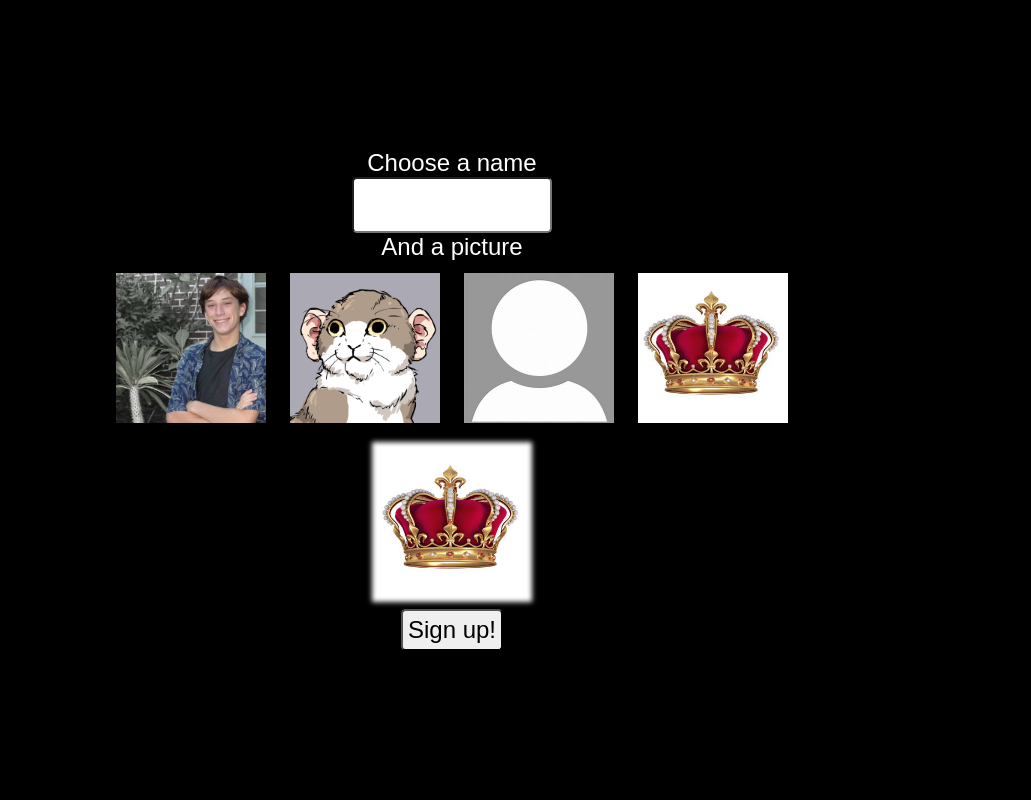
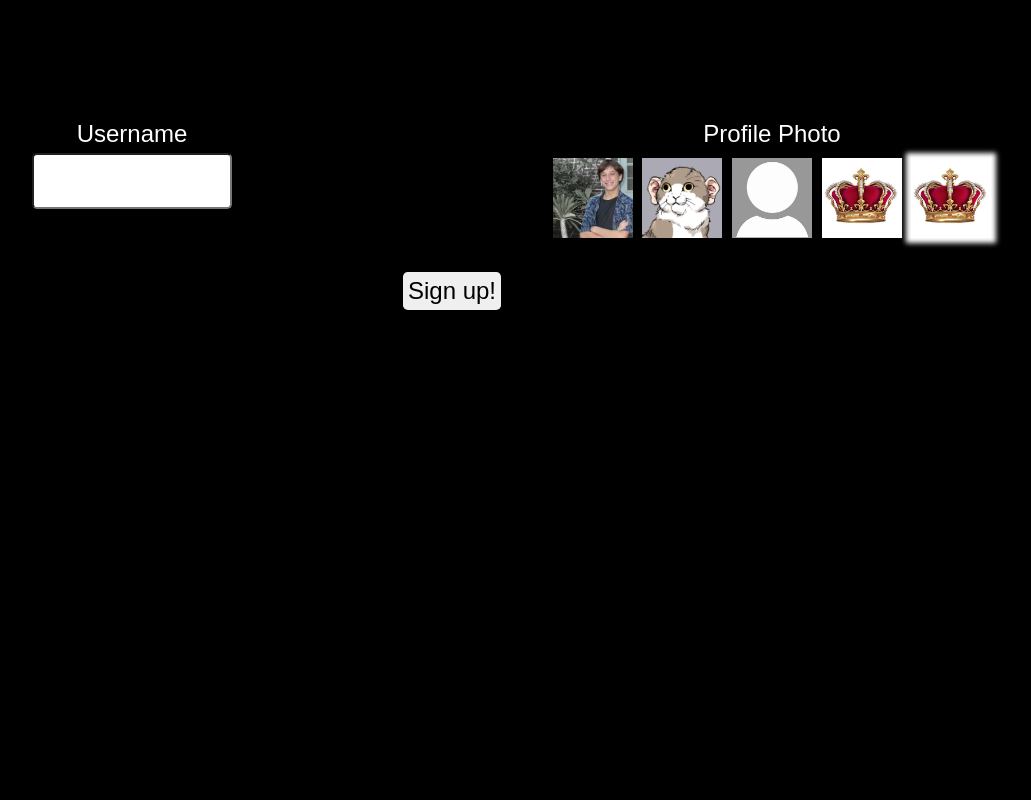
Before and after one commit to apccurtiss/interactive-presentations, a Flask app: page /signup in a window 1280 px wide. Shown: the whole page, without its empty margins (188-1219 px from the left). Run offline with Flask 2, Linux system fonts and the light colour scheme.

Commit message:
Cleaned up the styling across the board, and the server-side user handling.

```diff
--- a/server.py
+++ b/server.py
@@ -1,5 +1,6 @@
 
 import cgi
+from collections import defaultdict
 from datetime import datetime
 import functools
 import logging
@@ -20,8 +21,9 @@ from flask import (
     url_for)
 from flask_limiter import Limiter
 from flask_limiter.util import get_remote_address
-from flask_socketio import emit, send, SocketIO
+from flask_socketio import emit, join_room, send, SocketIO
 from profanity_filter import ProfanityFilter
+import uuid
 
 logging.basicConfig(level=logging.INFO)
 logger = logging.getLogger(__name__)
@@ -38,14 +40,57 @@ limiter = Limiter(app, key_func=get_remote_address)
 PHOTO_PATH = 'static/data/profile_photos'
 photos = list(enumerate(os.path.join(PHOTO_PATH, f) for f in os.listdir(PHOTO_PATH)))
 
-users = {
-    'admin': '/static/data/profile_photos/admin.jpg'
+class User:
+    achievements = set()
+
+    def __init__(self, uid, username, profile_photo):
+        self.uid = uid
+        self.username = username
+        self.profile_photo = profile_photo
+
+class Users:
+    _users_by_id = {}
+    _users_by_name = {}
+
+    @classmethod
+    def add(cls, uid, username, profile_photo):
+        cls._users_by_id[uid] = cls._users_by_name[username] = User(
+            uid=uid,
+            username=username,
+            profile_photo=profile_photo
+        )
+
+    @classmethod
+    def get_name(cls, username):
+        return cls._users_by_name.get(username)
+
+    @classmethod
+    def get_id(cls, uid):
+        return cls._users_by_id.get(uid)
+
+    @classmethod
+    def get_all(cls):
+        return cls._users_by_id.values()
+
+class Achievement:
+    def __init__(self, desc, howto):
+        self.desc = desc
+        self.howto = howto
+
+achievements = {
+    'client-side/username': 'stole the same username as someone else',
+    'client-side/button': '<did whatever the button does>',
+    'xss/search': 'created a malicious link',
+    # 'xss/bio': 'create a malicious page',
+    'cookies/admin': 'got to the secret admin page',
+    'csrf/admin': '',
 }
+
 
 def requires_auth(f):
     @functools.wraps(f)
     def decorator(*pargs, **kwargs):
-        if session.get('username') not in users:
+        if not Users.get_id(session.get('uid')):
             return redirect(url_for('signup'))
         else:
             return f(*pargs, **kwargs)
@@ -54,14 +99,21 @@ def requires_auth(f):
 
 
 @socketio.on('connect')
+@requires_auth
 def test_connect():
-    emit('my response', {'data': 'Connected'})
+    # Add client to client list
+    flask_id = session.get('uid')
+    socketio_id = request.sid
+    logging.info(f'New socketio connection from {flask_id} (id #{socketio_id})')
+
+    join_room(flask_id)
 
 
 @socketio.on('chat_message')
+@requires_auth
 def handle_chat_message(message):
-    user = session['username']
-    logging.info(f'{user} says: {message}')
+    user = Users.get_id(session['uid'])
+    logging.info(f'{user.username} says: {message}')
 
     if len(message) > 200:
         emit('chat_error', 'Message was too long.')
@@ -69,29 +121,37 @@ def handle_chat_message(message):
     censored_message = pf.censor(message)
     emit('chat_message', {
         'content': censored_message,
-        'username': user,
+        'username': user.username,
         'time': datetime.now().strftime('%I:%M%p').lower().strip('0')
     }, json=True, broadcast=True)
 
 
 @app.route('/api/users')
 def get_all_users():
-    return json.dumps(users.keys())
+    return json.dumps([user.username for user in Users.get_all()])
 
 
-@app.route('/api/user/<user>')
-def get_user(user):
-    return jsonify(users.get(user, None))
+@app.route('/api/user/<username>')
+def get_user(username):
+    user = Users.get_name(username)
+    if not user:
+        return jsonify(None)
+    else:
+        return jsonify({
+            'username': user.username,
+            'profile_photo': user.profile_photo
+        })
 
 
-def handle_achievement(user, achievement):
-    logging.info(f'{user} got achievement: {achievement}')
+def trigger_achievement(uid, achievement):
+    user = Users.get_id(uid)
+    logging.info(f'{user.username} got achievement: {achievement}')
 
     emit('achievement', {
-        'username': user,
-        'username': user,
+        'username': user.username,
+        'achievement': achievement,
         'time': datetime.now().strftime('%I:%M%p').lower().strip('0')
-    }, json=True, broadcast=True)
+    }, json=True, room=uid)
 
 
 # @app.after_request
@@ -114,12 +174,13 @@ def handle_csp():
 @app.route('/')
 @requires_auth
 def index():
-    return render_template('index.html')
+    user = Users.get_id(session['uid'])
+    return render_template('index.html', username=user.username)
 
 
 @app.route('/signup', methods=['GET'])
 def signup():
-    if session.get('username') in users:
+    if 'uid' in session and Users.get_id(session['uid']):
         return redirect(url_for('index'))
 
     return render_template('signup.html', photos=photos)
@@ -127,22 +188,32 @@ def signup():
 
 @app.route('/signup', methods=['POST'])
 def signup_post():
-    logger.info(f'User joined: {request.form["username"]}')
+    username = request.form['username'].lower()
+    logger.info(f'Attempted signup for user: {username}')
 
     try:
-        username = request.form['username'].lower()
-        if pf.is_profane(username):
-            logger.warning(f'Potentially profane username: {username}')
-            return ('Username may be profane. Please keep it civil.', 400)
-        if username in users:
-            logger.info(f'Username taken: {username}')
-            return ('Username already taken!', 409)
+        # if pf.is_profane(username):
+        #     logger.warning(f'Potentially profane username: {username}')
+        #     return ('Username may be profane. Please keep it civil.', 400)
+
+        uid = uuid.uuid4()
+
+        # TODO: Make sure duplicate name conflicts are handled correctly.
+        if Users.get_name(username):
+            trigger_achievement(uid, 'client-side/username')
+
+        Users.add(
+            uid=uid,
+            username=request.form['username'],
+            profile_photo=photos[int(request.form['photo'])]
+        )
+        session['uid'] = uid
+    except Exception as e:
+        logger.error(e)
+        return ('Invalid request', 400)
 
 
-        users[username] = photos[int(request.form['photo'])]
-        session['username'] = username
-    except:
-        return ('Invalid request', 400)
+    logger.info(f'User successfully signed up: {username}')
 
     resp = make_response(redirect(url_for('index')))
     resp.set_cookie('has_admin_access', 'false')
@@ -152,13 +223,10 @@ def signup_post():
 
 @app.route('/logout', methods=['POST'])
 def logout():
-    del session['username']
+    del session['uid']
 
     return redirect(url_for('signup'))
 
-
-def handle(tag, message):
-    print(f'Got message: "{message}" with tag: "{tag}"')
 
 if __name__ == "__main__":
     # server = pywsgi.WSGIServer(('0.0.0.0', 5000), app, handler_class=WebSocketHandler)
--- a/static/common.css
+++ b/static/common.css
@@ -15,9 +15,22 @@
     flex-direction: column;
 }
 
-.box > * {
+.box.centered {
+    align-items: center;
+}
+
+.box > .grows {
     display: flex;
     flex: 1 0;
+}
+
+.box > .fits {
+    display: flex;
+    flex: 0 0;
+}
+
+.box.centered > * {
+    flex: none;
 }
 
 .box template {
@@ -38,6 +51,18 @@
     transition: .2s;
 }
 
+.fl {
+    float: left;
+}
+
+.p1em {
+    padding: 1em;
+}
+
+.absolute {
+    position: absolute;
+}
+
 .faded-out {
     opacity: 0;
 }
--- a/static/signup.css
+++ b/static/signup.css
@@ -8,10 +8,6 @@ body {
 #signup {
     align-items: center;
     justify-content: center;
-}
-
-#signup > * {
-    flex: none;
 }
 
 #username {
@@ -27,6 +23,7 @@ body {
     border-radius: .2em;
     display: none;
     padding: .5em;
+    margin: .5em;
 }
 
 #error.visible {
@@ -39,15 +36,24 @@ body {
 
 .photos {
     flex-wrap: wrap;
-    padding: 0 20% 0 20%;
+    padding: 0 1em 0 1em;
     justify-content: center;
-    overflow-y: auto;
+}
+
+.signup-label {
+    margin: 5em 0 .2em 0;
 }
 
 .signup-button {
     font-size: 1em;
     padding: .2em;
+    margin: 1em;
     border-radius: .2em;
+    border: none;
+}
+
+.signup-button:hover {
+    box-shadow: 0 0 2px 2px #fff;
 }
 
 /* Styling for the radio button images */
@@ -59,9 +65,9 @@ body {
 }
 
 [type=radio] + img {
-    width: 150px;
-    height: 150px;
-    margin: 0.5em;
+    width: 80px;
+    height: 80px;
+    margin: 0.2em;
     cursor: pointer;
 }
 
--- a/static/signup.js
+++ b/static/signup.js
@@ -9,6 +9,10 @@ let signup = document.getElementById('signup');
 let username_input = document.getElementById('username');
 signup.onsubmit = function() {
     let username = username_input.value;
+    if (username.length < 1) {
+        displayError('Username is required');
+        return false;
+    }
     fetch(`/api/user/${username}`)
         .then(function (response) {
             return response.json();
--- a/templates/chat.html
+++ b/templates/chat.html
@@ -6,7 +6,7 @@
         <template class="chat-message-template">
             <div class="chat-message">
                 <a id="profile-link">
-                    <img class="chat-message-picture faded-out t2s" id="profile-picture" onload="this.classList.remove('faded-out')">
+                    <img class="profile-picture faded-out t2s fl" id="profile-picture" onload="this.classList.remove('faded-out')">
                 </a>
                 <div class="chat-message-text">
                     <div class="chat-message-header">
--- a/templates/index.html
+++ b/templates/index.html
@@ -31,10 +31,12 @@
 <body>
 	<div class="box fill">
 		<div class="sidebar box vertical">
+			<img class="profile-picture" src="/static/data/profile_photos/admin.jpg"></img>
+			<span id="username">{{username}}</span>
 			<button id="chat">Chat</button>
 			<button id="challenges">Challenges</button>
 			<button id="users">Users</button>
-			<button id="log-out">Log out</button>
+			<button id="log out">Log out</button>
 		</div>
 		<div class="slideshow">
 			<div class="overlay">
--- a/templates/signup.html
+++ b/templates/signup.html
@@ -10,13 +10,17 @@
 	<link rel="stylesheet" href="static/signup.css">
 </head>
 <body class="fill">
-    <form id="signup" class="box vertical fill" action="signup" method="POST">
+    <form id="signup" class="fill" action="signup" method="POST">
+        <div class="box vertical fill">
+            <section class="box fits fill">
+                <div class="box centered vertical grows">
+                    <header class="signup-label">Username</header>
+                    <input id="username" type="text" name="username">
                     <div id="error"></div>
-        <label for="username">Choose a name</label>
-        <input id="username" type="text" name="username">
-
-        <label>And a picture</label>
-        <div class="photos box">
+                </div>
+                <div class="box centered vertical grows">
+                    <header class="signup-label">Profile Photo</header>
+                    <div class="box photos">
                         {% for key, url in photos %}
                         <label>
                             <input type="radio" name="photo" value="{{ key }}" checked>
@@ -24,9 +28,14 @@
                         </label>
                         {% endfor %}
                     </div>
-
+                </div class="grows">
+            </section>
+            <footer class="box vertical centered fits">
                 <input class="signup-button" type="submit" value="Sign up!">
+            </footer>
+        </div>
     </form>
     <script src="static/signup.js"></script>
 </body>
+
 </html>
```
Also changed, not shown: static/presentation.css (+23 -2 lines). Lines whose indentation alone changed are shown as unchanged.
